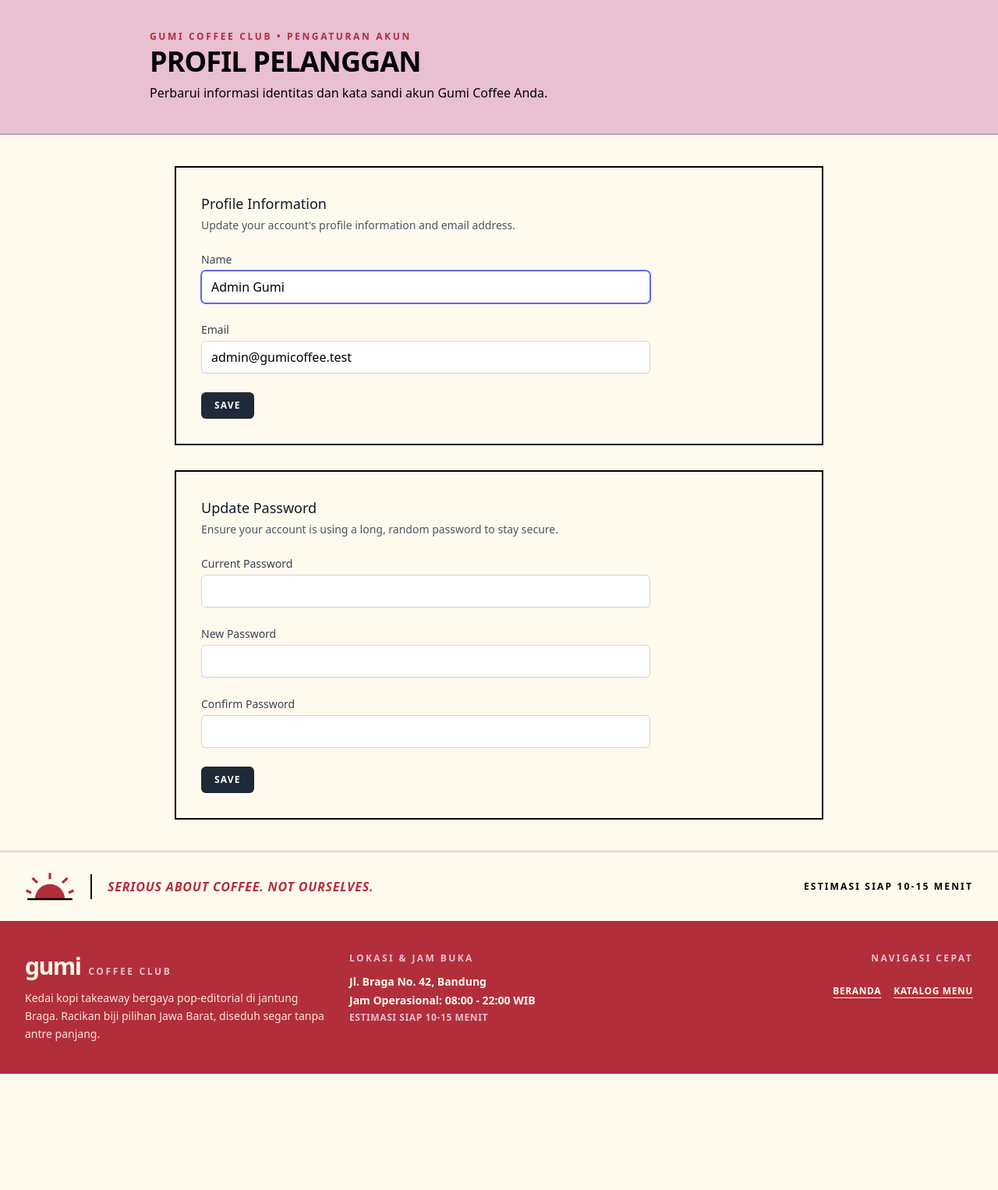
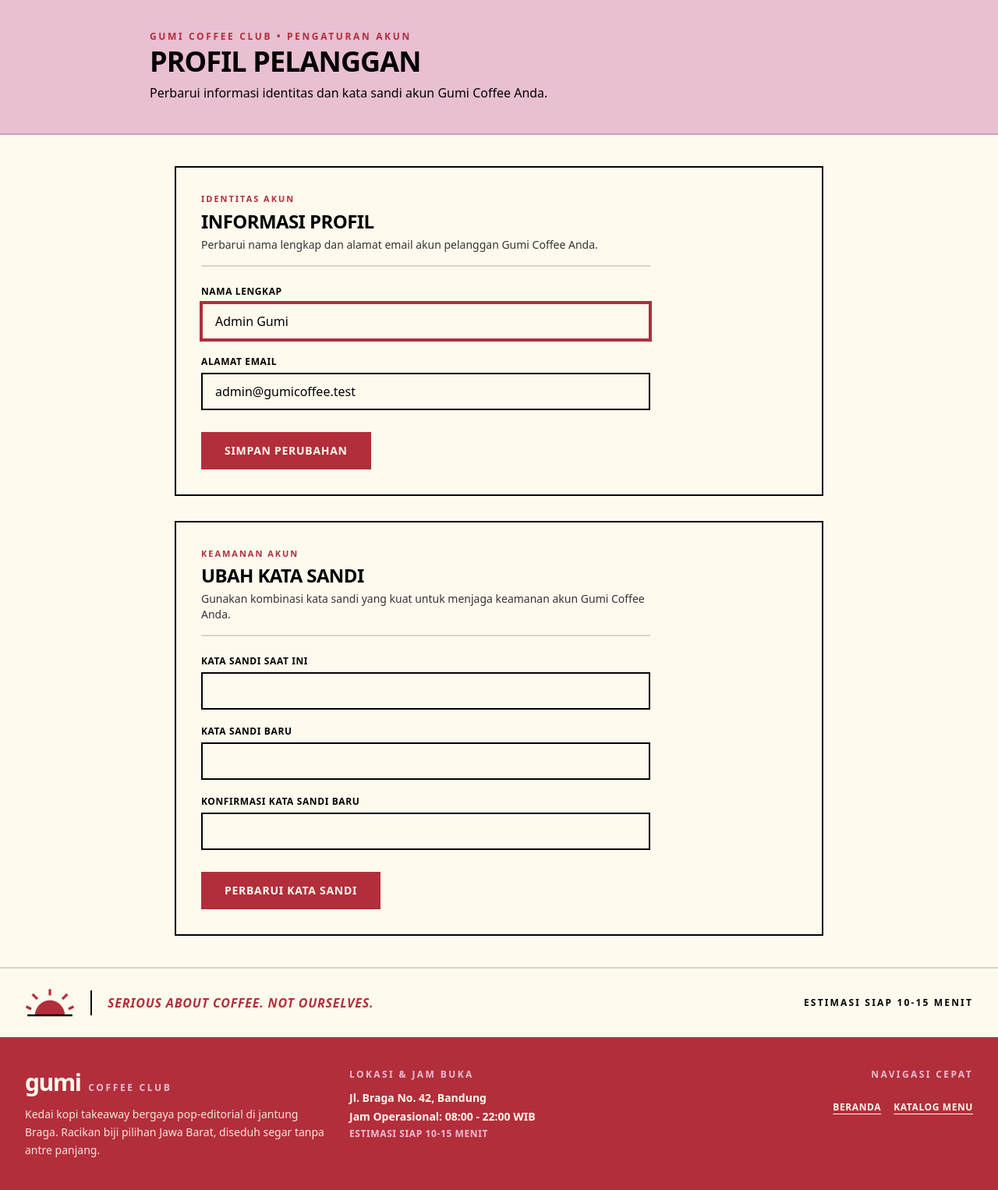
Before and after one commit to m-dzikri/gumi-coffee, a Laravel app: page /profile in a window 1280 px wide. Shown: the part 106-1632 px from the top of the page at 78% size. Before the commit the page ends 1483 px from the top, so only its background shows below. Run offline with Laravel 12, Linux system fonts and the light colour scheme; a user stored in the database is signed in; data comes from the database, SQL or seed files in the repository; style sheets or scripts are compiled from the project's sources.

Commit message:
fix(rfc-001): address REVIEW-RFC-001 profile styling and main-scoped test assertions

```diff
--- a/resources/views/components/input-label.blade.php
+++ b/resources/views/components/input-label.blade.php
@@ -1,5 +1,5 @@
 @props(['value'])
 
-<label {{ $attributes->merge(['class' => 'block font-medium text-sm text-gray-700']) }}>
+<label {{ $attributes->merge(['class' => 'block text-xs font-black uppercase tracking-wider text-[#020202] mb-1.5']) }}>
     {{ $value ?? $slot }}
 </label>
--- a/resources/views/components/primary-button.blade.php
+++ b/resources/views/components/primary-button.blade.php
@@ -1,3 +1,3 @@
-<button {{ $attributes->merge(['type' => 'submit', 'class' => 'inline-flex items-center px-4 py-2 bg-gray-800 border border-transparent rounded-md font-semibold text-xs text-white uppercase tracking-widest hover:bg-gray-700 focus:bg-gray-700 active:bg-gray-900 focus:outline-none focus:ring-2 focus:ring-indigo-500 focus:ring-offset-2 transition ease-in-out duration-150']) }}>
+<button {{ $attributes->merge(['type' => 'submit', 'class' => 'pop-btn-crimson']) }}>
     {{ $slot }}
 </button>
--- a/resources/views/components/text-input.blade.php
+++ b/resources/views/components/text-input.blade.php
@@ -1,3 +1,3 @@
 @props(['disabled' => false])
 
-<input @disabled($disabled) {{ $attributes->merge(['class' => 'border-gray-300 focus:border-indigo-500 focus:ring-indigo-500 rounded-md shadow-sm']) }}>
+<input @disabled($disabled) {{ $attributes->merge(['class' => 'pop-input']) }}>
--- a/resources/views/profile/partials/update-password-form.blade.php
+++ b/resources/views/profile/partials/update-password-form.blade.php
@@ -1,38 +1,61 @@
 <section>
-    <header>
-        <h2 class="text-lg font-medium text-gray-900">
-            {{ __('Update Password') }}
+    <header class="pb-4 border-b-2 border-[#020202]/15">
+        <p class="text-[11px] font-black uppercase tracking-[0.18em] text-[#b22e3b]">
+            KEAMANAN AKUN
+        </p>
+        <h2 class="mt-1 text-xl sm:text-2xl font-black uppercase tracking-tight text-[#020202]">
+            Ubah Kata Sandi
         </h2>
 
-        <p class="mt-1 text-sm text-gray-600">
-            {{ __('Ensure your account is using a long, random password to stay secure.') }}
+        <p class="mt-1 text-sm font-medium text-[#020202]/80">
+            Gunakan kombinasi kata sandi yang kuat untuk menjaga keamanan akun Gumi Coffee Anda.
         </p>
     </header>
 
-    <form method="post" action="{{ route('password.update') }}" class="mt-6 space-y-6">
+    <form method="post" action="{{ route('password.update') }}" class="mt-6 space-y-5">
         @csrf
         @method('put')
 
         <div>
-            <x-input-label for="update_password_current_password" :value="__('Current Password')" />
-            <x-text-input id="update_password_current_password" name="current_password" type="password" class="mt-1 block w-full" autocomplete="current-password" />
+            <label for="update_password_current_password" class="block text-xs font-black uppercase tracking-wider text-[#020202] mb-1.5">
+                Kata Sandi Saat Ini
+            </label>
+            <input id="update_password_current_password"
+                   name="current_password"
+                   type="password"
+                   class="pop-input"
+                   autocomplete="current-password" />
             <x-input-error :messages="$errors->updatePassword->get('current_password')" class="mt-2" />
         </div>
 
         <div>
-            <x-input-label for="update_password_password" :value="__('New Password')" />
-            <x-text-input id="update_password_password" name="password" type="password" class="mt-1 block w-full" autocomplete="new-password" />
+            <label for="update_password_password" class="block text-xs font-black uppercase tracking-wider text-[#020202] mb-1.5">
+                Kata Sandi Baru
+            </label>
+            <input id="update_password_password"
+                   name="password"
+                   type="password"
+                   class="pop-input"
+                   autocomplete="new-password" />
             <x-input-error :messages="$errors->updatePassword->get('password')" class="mt-2" />
         </div>
 
         <div>
-            <x-input-label for="update_password_password_confirmation" :value="__('Confirm Password')" />
-            <x-text-input id="update_password_password_confirmation" name="password_confirmation" type="password" class="mt-1 block w-full" autocomplete="new-password" />
+            <label for="update_password_password_confirmation" class="block text-xs font-black uppercase tracking-wider text-[#020202] mb-1.5">
+                Konfirmasi Kata Sandi Baru
+            </label>
+            <input id="update_password_password_confirmation"
+                   name="password_confirmation"
+                   type="password"
+                   class="pop-input"
+                   autocomplete="new-password" />
             <x-input-error :messages="$errors->updatePassword->get('password_confirmation')" class="mt-2" />
         </div>
 
-        <div class="flex items-center gap-4">
-            <x-primary-button>{{ __('Save') }}</x-primary-button>
+        <div class="flex flex-wrap items-center gap-4 pt-2">
+            <button type="submit" class="pop-btn-crimson">
+                Perbarui Kata Sandi
+            </button>
 
             @if (session('status') === 'password-updated')
                 <p
@@ -40,8 +63,8 @@
                     x-show="show"
                     x-transition
                     x-init="setTimeout(() => show = false, 2000)"
-                    class="text-sm text-gray-600"
-                >{{ __('Saved.') }}</p>
+                    class="text-xs font-black uppercase tracking-wider text-[#b22e3b]"
+                >Kata sandi diperbarui.</p>
             @endif
         </div>
     </form>
--- a/resources/views/profile/partials/update-profile-information-form.blade.php
+++ b/resources/views/profile/partials/update-profile-information-form.blade.php
@@ -1,11 +1,14 @@
 <section>
-    <header>
-        <h2 class="text-lg font-medium text-gray-900">
-            {{ __('Profile Information') }}
+    <header class="pb-4 border-b-2 border-[#020202]/15">
+        <p class="text-[11px] font-black uppercase tracking-[0.18em] text-[#b22e3b]">
+            IDENTITAS AKUN
+        </p>
+        <h2 class="mt-1 text-xl sm:text-2xl font-black uppercase tracking-tight text-[#020202]">
+            Informasi Profil
         </h2>
 
-        <p class="mt-1 text-sm text-gray-600">
-            {{ __("Update your account's profile information and email address.") }}
+        <p class="mt-1 text-sm font-medium text-[#020202]/80">
+            Perbarui nama lengkap dan alamat email akun pelanggan Gumi Coffee Anda.
         </p>
     </header>
 
@@ -13,42 +16,61 @@
         @csrf
     </form>
 
-    <form method="post" action="{{ route('profile.update') }}" class="mt-6 space-y-6">
+    <form method="post" action="{{ route('profile.update') }}" class="mt-6 space-y-5">
         @csrf
         @method('patch')
 
         <div>
-            <x-input-label for="name" :value="__('Name')" />
-            <x-text-input id="name" name="name" type="text" class="mt-1 block w-full" :value="old('name', $user->name)" required autofocus autocomplete="name" />
+            <label for="name" class="block text-xs font-black uppercase tracking-wider text-[#020202] mb-1.5">
+                Nama Lengkap
+            </label>
+            <input id="name"
+                   name="name"
+                   type="text"
+                   class="pop-input"
+                   value="{{ old('name', $user->name) }}"
+                   required
+                   autofocus
+                   autocomplete="name" />
             <x-input-error class="mt-2" :messages="$errors->get('name')" />
         </div>
 
         <div>
-            <x-input-label for="email" :value="__('Email')" />
-            <x-text-input id="email" name="email" type="email" class="mt-1 block w-full" :value="old('email', $user->email)" required autocomplete="username" />
+            <label for="email" class="block text-xs font-black uppercase tracking-wider text-[#020202] mb-1.5">
+                Alamat Email
+            </label>
+            <input id="email"
+                   name="email"
+                   type="email"
+                   class="pop-input"
+                   value="{{ old('email', $user->email) }}"
+                   required
+                   autocomplete="username" />
             <x-input-error class="mt-2" :messages="$errors->get('email')" />
 
             @if ($user instanceof \Illuminate\Contracts\Auth\MustVerifyEmail && ! $user->hasVerifiedEmail())
-                <div>
-                    <p class="text-sm mt-2 text-gray-800">
-                        {{ __('Your email address is unverified.') }}
+                <div class="mt-3 p-3 bg-[#e9bfd2] border-2 border-[#020202]">
+                    <p class="text-xs font-bold text-[#020202]">
+                        Alamat email Anda belum diverifikasi.
 
-                        <button form="send-verification" class="underline text-sm text-gray-600 hover:text-gray-900 rounded-md focus:outline-none focus:ring-2 focus:ring-offset-2 focus:ring-indigo-500">
-                            {{ __('Click here to re-send the verification email.') }}
+                        <button form="send-verification" class="underline font-black text-[#b22e3b] hover:text-[#020202]">
+                            Klik di sini untuk mengirim ulang tautan verifikasi.
                         </button>
                     </p>
 
                     @if (session('status') === 'verification-link-sent')
-                        <p class="mt-2 font-medium text-sm text-green-600">
-                            {{ __('A new verification link has been sent to your email address.') }}
+                        <p class="mt-2 font-black text-xs text-[#b22e3b]">
+                            Tautan verifikasi baru telah dikirim ke alamat email Anda.
                         </p>
                     @endif
                 </div>
             @endif
         </div>
 
-        <div class="flex items-center gap-4">
-            <x-primary-button>{{ __('Save') }}</x-primary-button>
+        <div class="flex flex-wrap items-center gap-4 pt-2">
+            <button type="submit" class="pop-btn-crimson">
+                Simpan Perubahan
+            </button>
 
             @if (session('status') === 'profile-updated')
                 <p
@@ -56,8 +78,8 @@
                     x-show="show"
                     x-transition
                     x-init="setTimeout(() => show = false, 2000)"
-                    class="text-sm text-gray-600"
-                >{{ __('Saved.') }}</p>
+                    class="text-xs font-black uppercase tracking-wider text-[#b22e3b]"
+                >Tersimpan.</p>
             @endif
         </div>
     </form>
```
Also changed, not shown: RFCS.md (+8 -1 lines), RFCs/RFC-001-Foundation-Auth-Catalog.md (+2 -0 lines), reviews/REVIEW-RFC-001.md (added, +183 -0 lines), tests/Feature/FoundationAndCatalogTest.php (+21 -3 lines), tests/Feature/ProfileTest.php (+5 -0 lines).
